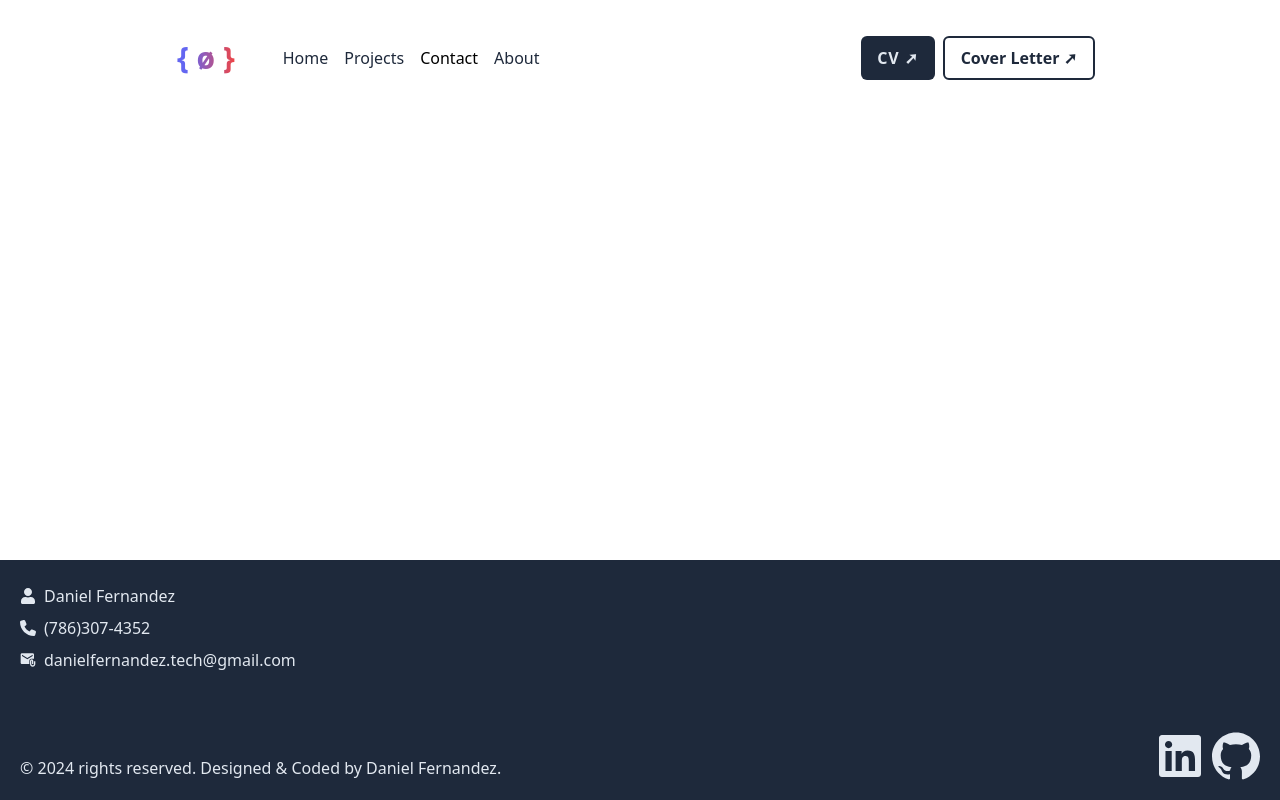
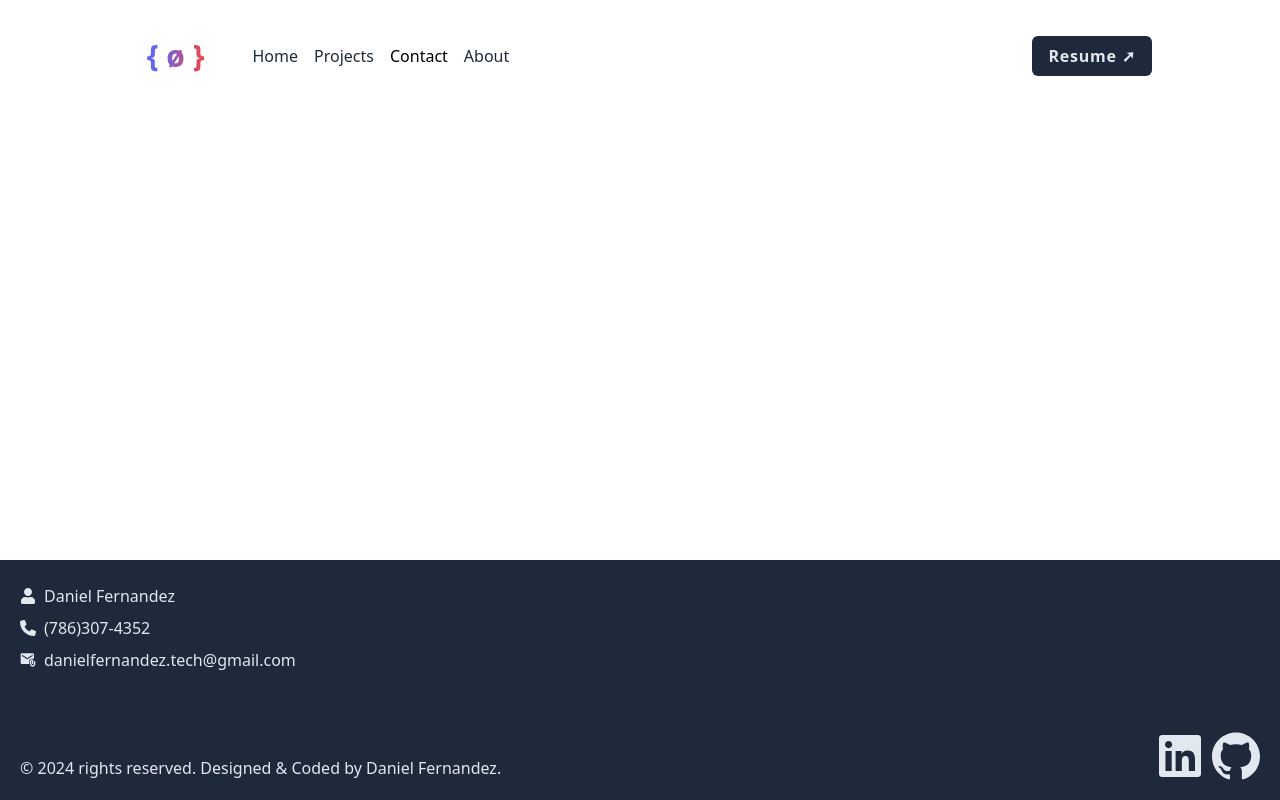
Before and after one commit to danielFernandezDj/dani-portfolio-app, a React (Vite) app: page /home in a window 1280 px wide. Built offline with nearby package versions, Linux system fonts and the light colour scheme.

Commit message:
Delete the Cover-Letter btn at app.jsx

```diff
--- a/src/App.jsx
+++ b/src/App.jsx
@@ -51,9 +51,9 @@ function NavBar() {
     <nav className={`my-6 z-50 sticky top-0 transition-all duration-300
       ${scrolled ? 'md:pt-3 bg-transparent backdrop-blur-xl' : 'bg-white '}`
     }>
-      <div className="container mx-auto md:px-4 px-8 py-3 flex md:justify-around justify-between md:px-20 items-center">
+      <div className="container flex md:justify-around justify-between items-center mx-auto md:px-4 px-8 py-3 md:px-20">
         {/* –––––––––––––––––––––––––––– Left Side –––––––––––––––––––––––––––– */}
-        <div className='flex space-x-12 items-center justify-center'>
+        <div className='flex grow-1 w-full space-x-12 items-center justify-center'>
           <Link to="/" className="text-3xl logo-style simple-hover-animation">
             &#123; ø &#125;
           </Link>
@@ -84,21 +84,17 @@ function NavBar() {
             </Link>
           </div>
         </div>
+
         {/* –––––––––––––––––––––––––––– Right side - Icons –––––––––––––––––––––––––––– */}
-        <div className="flex gap-2">
+        <div className='flex w-full grow-1 justify-end'>
           <a href='https://docs.google.com/document/d/1RQ8uI58cl7uD3EA8v6hDp6M4YfOU0pwrCeszlcx7_eM/edit?usp=sharing' target='_Blank'
-            className="flex justify-center content-center gap-2 rounded-md / py-2 px-4 btn-hover-animation lg:block hidden"
+            className="flex justify-center content-center gap-2 rounded-md / mx-28 py-2 px-4 btn-hover-animation md:block hidden"
           >
-            CV ➚
+            Resume ➚
           </a>
-          <a href='https://docs.google.com/document/d/1ZdKekTgWMx22usWVeI8DbfDKO-m8UUrzPbLImbZnJSE/edit?usp=sharing' target='_Blank'
-            className="flex justify-center items-center gap-2 rounded-md
-            py-2 px-4 text-slate-800 font-bold bg-transparent border-2 border-slate-800 hover:border-blue-600 hover:text-blue-600 md:block hidden"
-          >
-            Cover Letter ➚
-          </a>
-          <DropDowMenu />
         </div>
+
+        <DropDowMenu />
       </div>
     </nav >
   );
--- a/src/Home.jsx
+++ b/src/Home.jsx
@@ -61,7 +61,7 @@ export default function Home() {
               If you're seeking to transform your web application into something truly exceptional,
               I'm ready to bring both technical expertise and genuine passion to your project.
             </p>
-            <a href="#">
+            <a href="/about">
               <strong className="text-gradient hover:underline decoration-blue-600 decoration-wavy | transition-all duration-300">
                 More about me {'>'}
               </strong>
```
